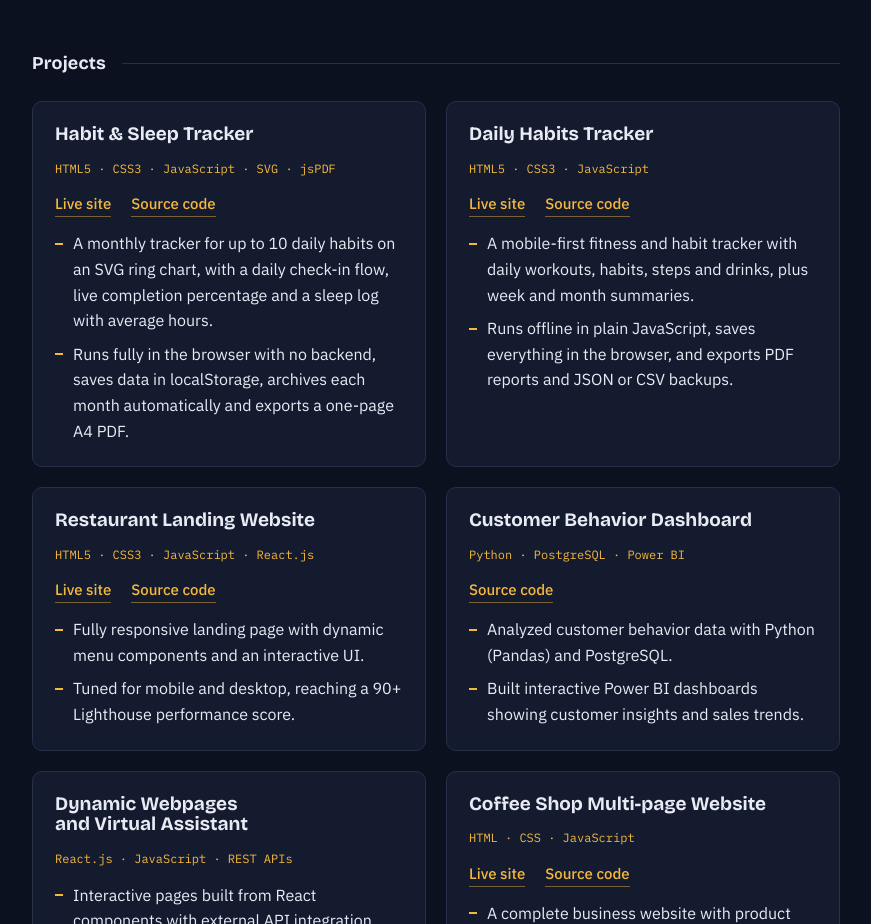
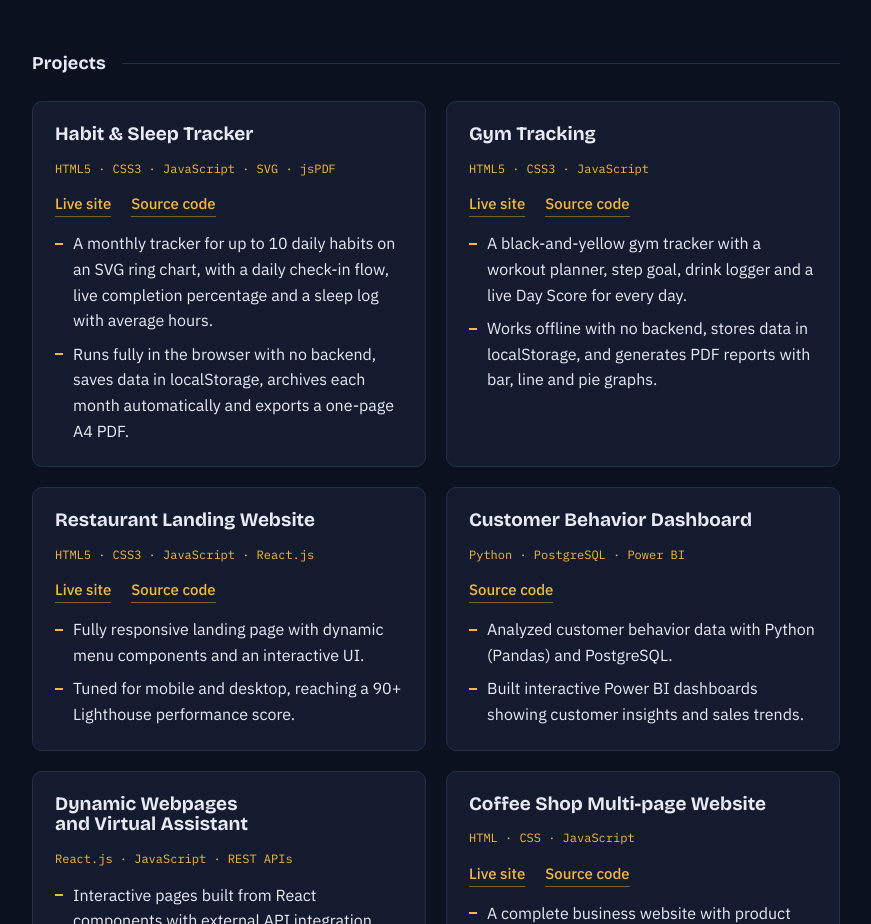
Before and after one commit to Krishpatel369/Portfolio, a plain HTML site: page index.html in a window 1280 px wide. Shown: the part 2760-3684 px from the top of the page, without its empty margins (380-1251 px from the left). Drawn offline with nearby package versions, Linux system fonts and the light colour scheme.

Commit message:
Update index.html

```diff
--- a/index.html
+++ b/index.html
@@ -145,12 +145,12 @@
           </ul>
         </article>
         <article class="project">
-          <h3>Daily Habits Tracker</h3>
+          <h3>Gym Tracking </h3>
           <p class="stack">HTML5 &middot; CSS3 &middot; JavaScript</p>
-          <p class="plinks"><a href="https://krishpatel369.github.io/habit-tracking/" target="_blank" rel="noopener">Live site</a><a href="https://github.com/Krishpatel369/habit-tracking" target="_blank" rel="noopener">Source code</a></p>
+          <p class="plinks"><a href="https://krishpatel369.github.io/gym-tracking/" target="_blank" rel="noopener">Live site</a><a href="https://github.com/Krishpatel369/habit-tracking" target="_blank" rel="noopener">Source code</a></p>
           <ul class="bullets">
-            <li>A mobile-first fitness and habit tracker with daily workouts, habits, steps and drinks, plus week and month summaries.</li>
-            <li>Runs offline in plain JavaScript, saves everything in the browser, and exports PDF reports and JSON or CSV backups.</li>
+            <li>A black-and-yellow gym tracker with a workout planner, step goal, drink logger and a live Day Score for every day.</li>
+            <li>Works offline with no backend, stores data in localStorage, and generates PDF reports with bar, line and pie graphs.</li>
           </ul>
         </article>
         <article class="project">
```
